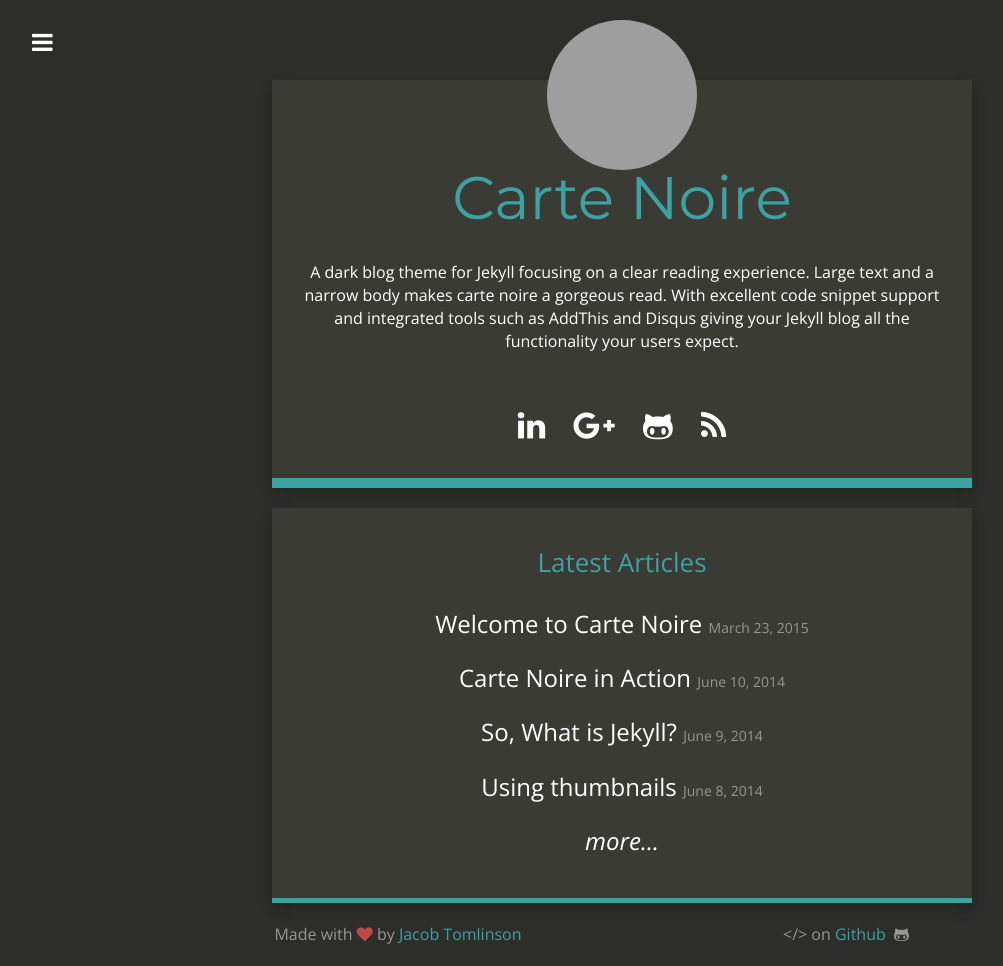
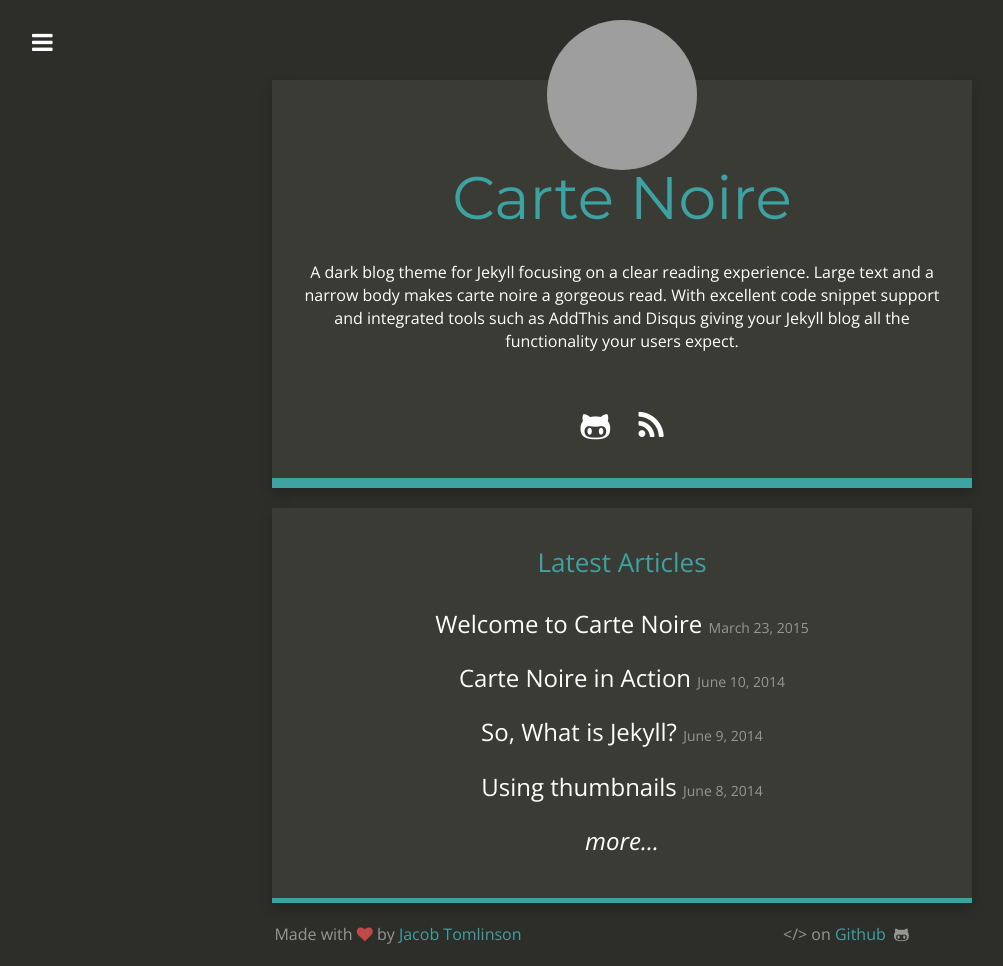
Before and after one commit to Rebelief/echelon.initiative, a Jekyll site: the page built from index.html, in a window 1280 px wide. Shown: the whole page, without its empty margins (18-1021 px from the left). Built offline with Jekyll 4.4.1, drawn with Linux system fonts in a browser that asks for light colours; nearby versions of some CDN libraries; grey boxes are pictures that could not be loaded.

Commit message:
Update social_links.html

```diff
--- a/_includes/social_links.html
+++ b/_includes/social_links.html
@@ -1,6 +1,4 @@
 <p class="links">
-  {% if site.linkedin_link %}<a href="{{ site.linkedin_link }}" target="_new"><i class="fa fa-linkedin"></i></a>{% endif %}
-  {% if site.google_plus_link %}<a href="{{ site.google_plus_link }}" target="_new"><i class="fa fa-google-plus"></i></a>{% endif %}
   {% if site.github_username %}<a href="https://github.com/{{ site.github_username }}" target="_new"><i class="fa fa-github-alt"></i></a>{% endif %}
   <a href="{{ site.baseurl }}/feed.xml" target="_new"><i class="fa fa-rss"></i></a>
 </p>
```
